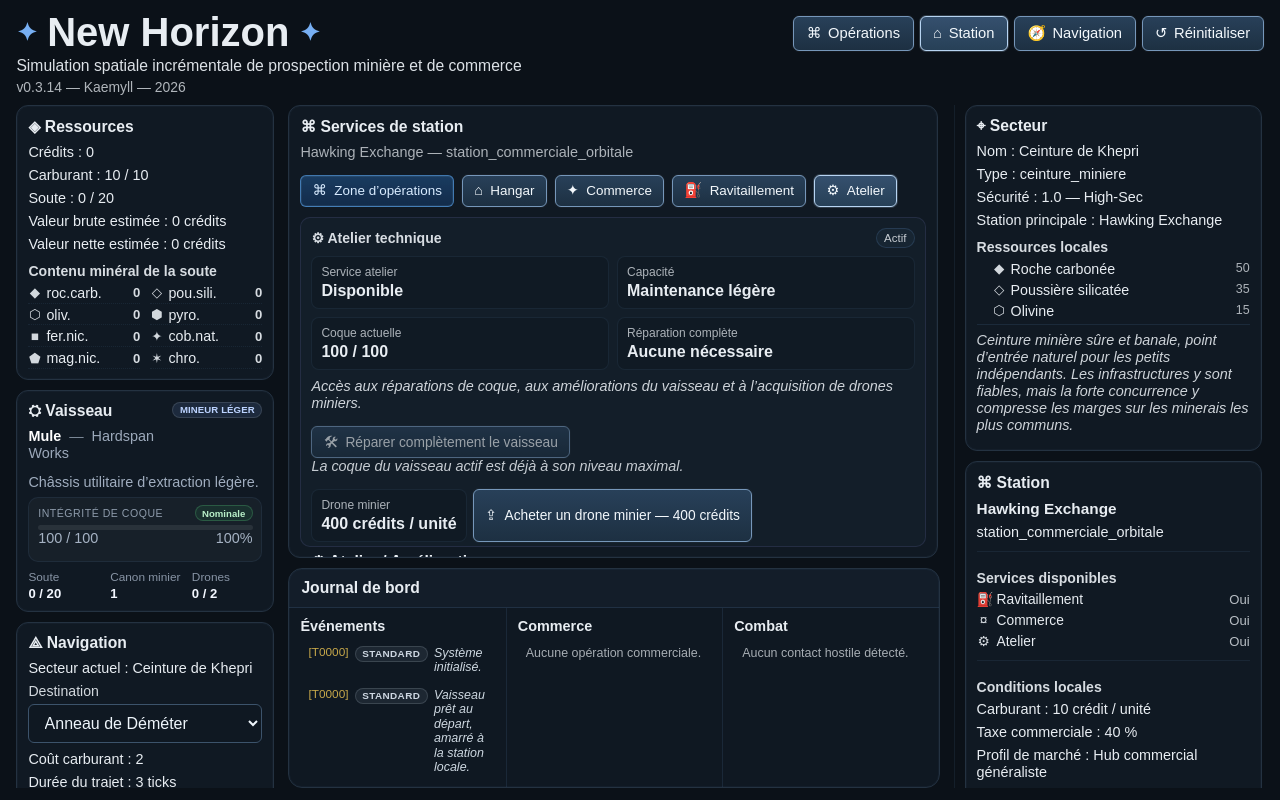
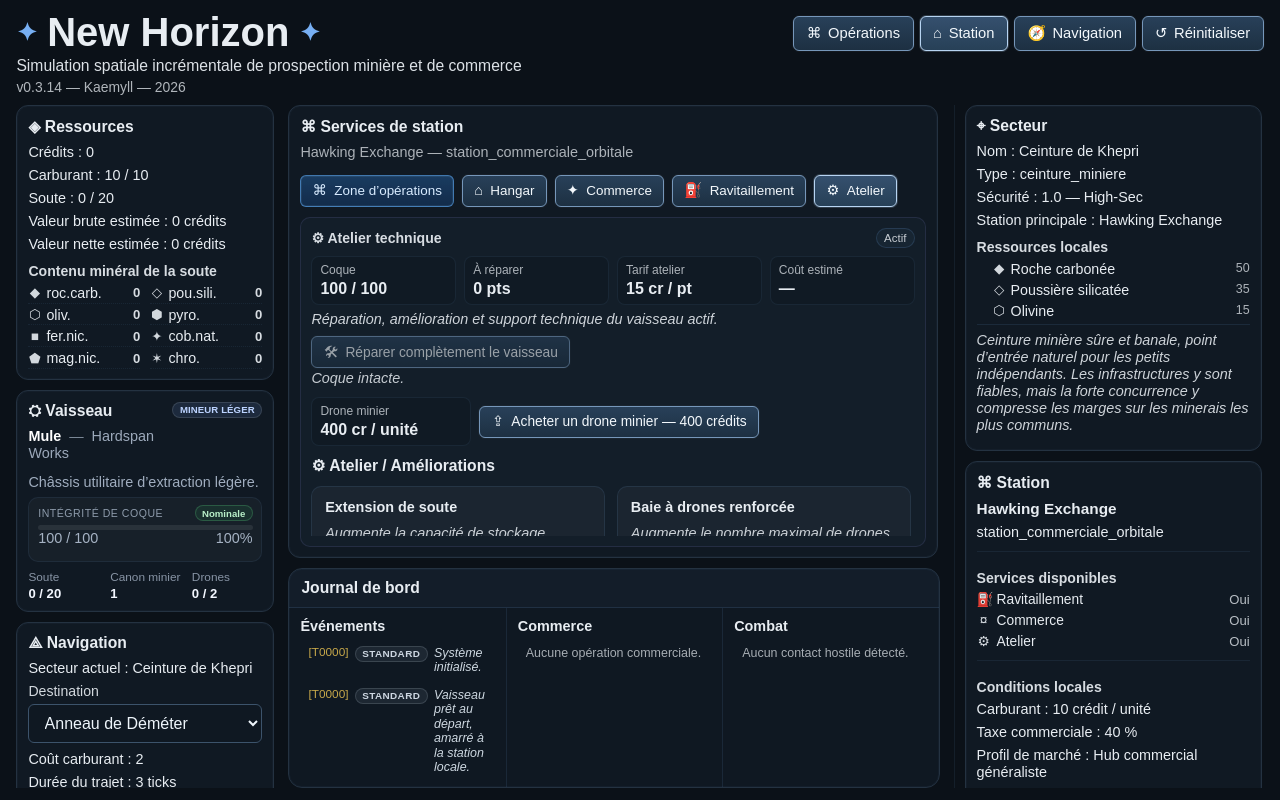
Before and after one commit to Kaemyll/newhorizon, a Vue app: page / in a window 1280 px wide. Both pictures are taken after a click on the button "⚙ Atelier". Built offline with nearby package versions, Linux system fonts and the light colour scheme.

Commit message:
v0.3.14-52 : feat(atelier) : afficher un coût estimé de réparation plus lisible

```diff
--- a/src/assets/styles/features/station-services.css
+++ b/src/assets/styles/features/station-services.css
@@ -116,11 +116,25 @@
   margin-bottom: 8px;
 }
 
+.station-service-grid--atelier-devis {
+  grid-template-columns: repeat(4, minmax(0, 1fr));
+  gap: 6px 8px;
+  margin-bottom: 6px;
+}
+
 .station-service-metric {
   padding: 8px 9px;
   border: 1px solid rgba(125, 184, 255, 0.08);
   border-radius: 8px;
   background: rgba(0, 0, 0, 0.12);
+}
+
+.station-service-metric--compact {
+  padding: 6px 8px;
+}
+
+.station-service-metric--support {
+  min-width: 160px;
 }
 
 .station-service-metric--full {
@@ -140,6 +154,23 @@
   font-style: italic;
   line-height: 1.16;
   opacity: 0.88;
+}
+
+.station-service-description--compact {
+  margin-bottom: 6px;
+  font-size: 0.8rem;
+  line-height: 1.12;
+}
+
+.action-group--atelier-main {
+  margin-top: 2px;
+  margin-bottom: 2px;
+}
+
+.action-group--atelier-support {
+  align-items: center;
+  gap: 8px;
+  margin-top: 4px;
 }
 
 /* ===== Listes station ===== */
--- a/src/components/StationServicesPanel.vue
+++ b/src/components/StationServicesPanel.vue
@@ -10,6 +10,7 @@ import {
 import {
     calculerCoutReparationVaisseau,
     calculerPointsCoqueManquants,
+    COUT_REPARATION_PAR_POINT,
 } from '../game/systemeReparation'
 
 const props = defineProps({
@@ -100,6 +101,8 @@ const reparationNecessaire = computed(() => pointsCoqueManquants.value > 0)
 const reparationAbordable = computed(
     () => reparationNecessaire.value && (props.ressources?.credits || 0) >= coutReparation.value,
 )
+
+const tarifAtelier = computed(() => `${COUT_REPARATION_PAR_POINT} cr / pt`)
 
 function recupererQuantiteEnSoute(idMinerai) {
     return props.ressources?.minerais?.[idMinerai] || 0
@@ -422,35 +425,34 @@ function vendreMineraiMax(minerai) {
                     <span class="station-service-badge">Actif</span>
                 </div>
 
-                <div class="station-service-grid">
-                    <div class="station-service-metric">
-                        <span class="station-service-label">Service atelier</span>
-                        <strong>Disponible</strong>
-                    </div>
-
-                    <div class="station-service-metric">
-                        <span class="station-service-label">Capacité</span>
-                        <strong>Maintenance légère</strong>
-                    </div>
-
-                    <div class="station-service-metric">
-                        <span class="station-service-label">Coque actuelle</span>
+                <div class="station-service-grid station-service-grid--atelier-devis">
+                    <div class="station-service-metric station-service-metric--compact">
+                        <span class="station-service-label">Coque</span>
                         <strong>{{ vaisseau.coque }} / {{ vaisseau.coqueMax }}</strong>
                     </div>
 
-                    <div class="station-service-metric">
-                        <span class="station-service-label">Réparation complète</span>
-                        <strong v-if="reparationNecessaire">{{ coutReparation }} crédits</strong>
-                        <strong v-else>Aucune nécessaire</strong>
+                    <div class="station-service-metric station-service-metric--compact">
+                        <span class="station-service-label">À réparer</span>
+                        <strong>{{ pointsCoqueManquants }} pts</strong>
+                    </div>
+
+                    <div class="station-service-metric station-service-metric--compact">
+                        <span class="station-service-label">Tarif atelier</span>
+                        <strong>{{ tarifAtelier }}</strong>
+                    </div>
+
+                    <div class="station-service-metric station-service-metric--compact">
+                        <span class="station-service-label">Coût estimé</span>
+                        <strong v-if="reparationNecessaire">{{ coutReparation }} cr</strong>
+                        <strong v-else>—</strong>
                     </div>
                 </div>
 
-                <p class="station-service-description">
-                    Accès aux réparations de coque, aux améliorations du vaisseau et à l’acquisition de drones
-                    miniers.
+                <p class="station-service-description station-service-description--compact">
+                    Réparation, amélioration et support technique du vaisseau actif.
                 </p>
 
-                <div class="action-group">
+                <div class="action-group action-group--atelier-main">
                     <button
                         class="action-button-with-icon"
                         :disabled="!reparationNecessaire || !reparationAbordable"
@@ -462,18 +464,19 @@ function vendreMineraiMax(minerai) {
                 </div>
 
                 <p v-if="!reparationNecessaire" class="panel-note">
-                    La coque du vaisseau actif est déjà à son niveau maximal.
+                    Coque intacte.
                 </p>
 
                 <p v-else-if="!reparationAbordable" class="panel-note panel-note-warning">
-                    Crédits insuffisants pour financer une réparation complète de la coque.
+                    Crédits insuffisants pour la réparation complète.
                 </p>
 
-                <div class="action-group">
-                    <div class="station-service-metric">
+                <div class="action-group action-group--atelier-support">
+                    <div class="station-service-metric station-service-metric--compact station-service-metric--support">
                         <span class="station-service-label">Drone minier</span>
-                        <strong>{{ coutDroneMinier }} crédits / unité</strong>
+                        <strong>{{ coutDroneMinier }} cr / unité</strong>
                     </div>
+
                     <button class="action-button-with-icon" @click="emit('acheter-drone')">
                         <span class="button-icon" aria-hidden="true">⇪</span>
                         <span>Acheter un drone minier — {{ coutDroneMinier }} crédits</span>
--- a/src/game/systemeReparation.js
+++ b/src/game/systemeReparation.js
@@ -3,7 +3,7 @@ import { donneesSecteurs } from './dataSecteurs'
 import { ajouterAuJournal } from './systemeMinage'
 import { recupererVaisseauActif, synchroniserVaisseauActifDansEtat } from './systemeVaisseaux'
 
-const COUT_REPARATION_PAR_POINT = 15
+export const COUT_REPARATION_PAR_POINT = 15
 
 function recupererSecteurCourant(etat) {
     return donneesSecteurs.find((secteur) => secteur.id === etat.secteurCourant?.id) || null
```
Lines whose indentation alone changed are shown as unchanged.
